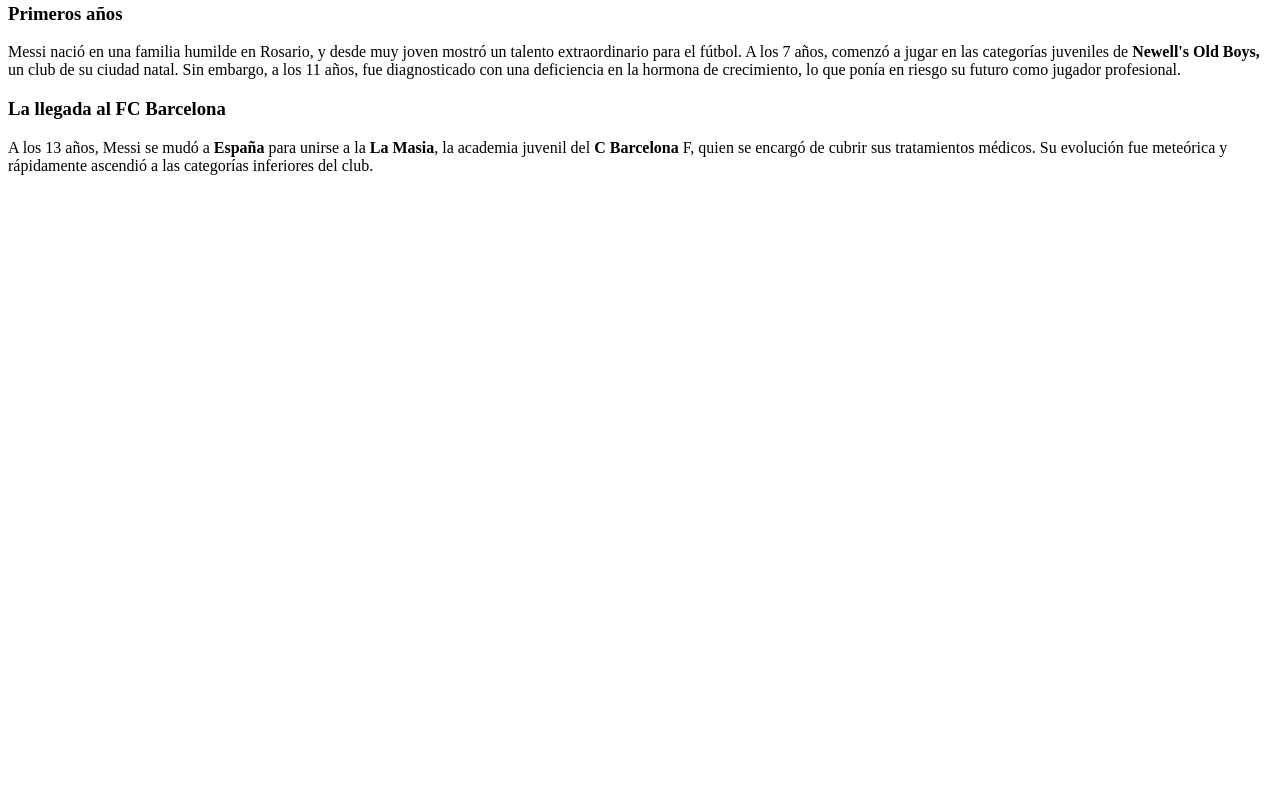
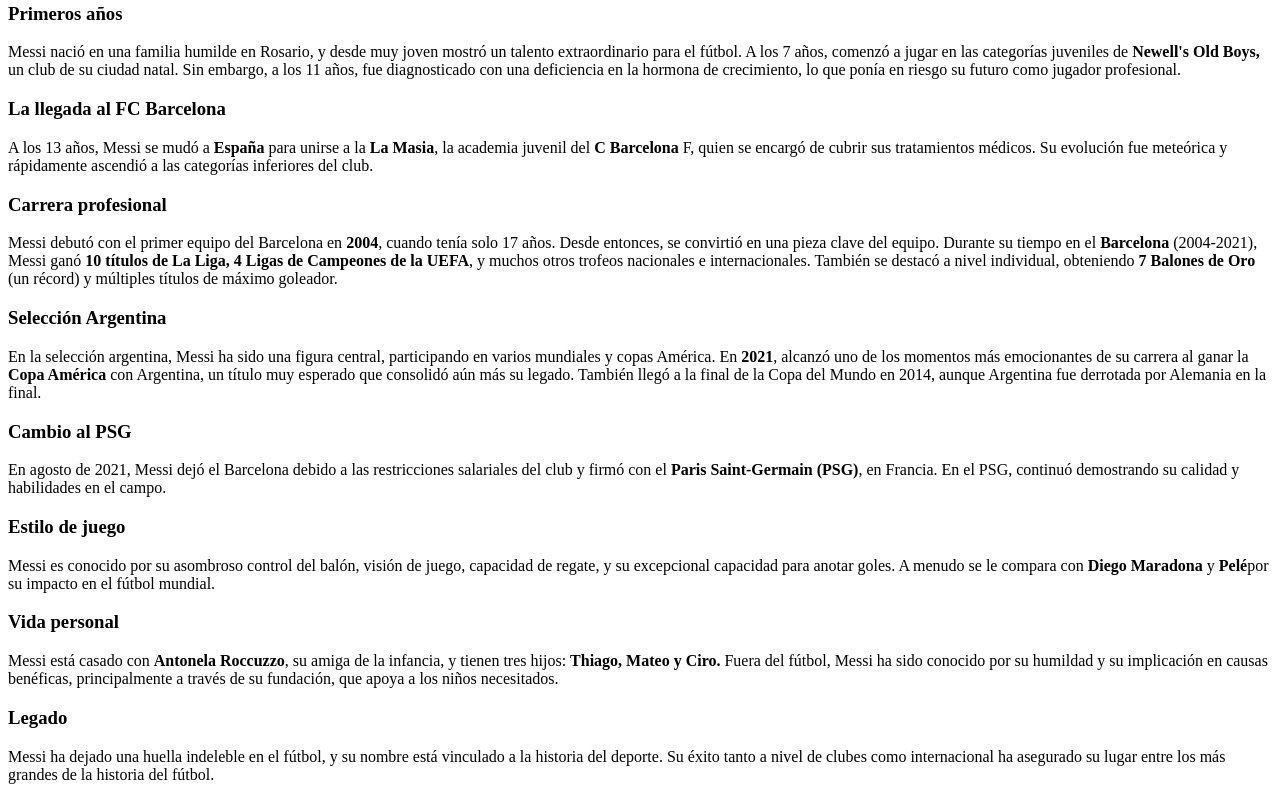
Before and after one commit to JonathanEmanuel/dw-maquetado25, a plain HTML site: page semana_02/index.html in a window 1280 px wide. Shown: the part 377-1177 px from the top of the page. Before the commit the page ends 800 px from the top, so only its background shows below. Drawn offline with Linux system fonts and the light colour scheme.

Commit message:
Semana 02 - Etiquetas para textos e imágenes

```diff
--- a/semana_02/index.html
+++ b/semana_02/index.html
@@ -20,5 +20,35 @@
     <p>
         A los 13 años, Messi se mudó a <strong>España</strong>  para unirse a la <strong>La Masia</strong>, la academia juvenil del <strong>C Barcelona</strong> F, quien se encargó de cubrir sus tratamientos médicos. Su evolución fue meteórica y rápidamente ascendió a las categorías inferiores del club.
     </p>
+
+    <h3>Carrera profesional</h3>
+    <p>
+        Messi debutó con el primer equipo del Barcelona en <strong>2004</strong>, cuando tenía solo 17 años. Desde entonces, se convirtió en una pieza clave del equipo. Durante su tiempo en el <strong>Barcelona</strong>  (2004-2021), Messi ganó <strong>10 títulos de La Liga, 4 Ligas de Campeones de la UEFA</strong>, y muchos otros trofeos nacionales e internacionales. También se destacó a nivel individual, obteniendo <strong>7 Balones de Oro </strong> (un récord) y múltiples títulos de máximo goleador.
+    </p>
+
+    <h3>Selección Argentina</h3>
+    <p>
+        En la selección argentina, Messi ha sido una figura central, participando en varios mundiales y copas América. En <strong>2021</strong>, alcanzó uno de los momentos más emocionantes de su carrera al ganar la <strong>Copa América</strong>  con Argentina, un título muy esperado que consolidó aún más su legado. También llegó a la final de la Copa del Mundo en 2014, aunque Argentina fue derrotada por Alemania en la final.
+    </p>
+
+    <h3>Cambio al PSG</h3>
+    <p>
+        En agosto de 2021, Messi dejó el Barcelona debido a las restricciones salariales del club y firmó con el <strong>Paris Saint-Germain (PSG)</strong>, en Francia. En el PSG, continuó demostrando su calidad y habilidades en el campo.
+    </p>
+
+    <h3>Estilo de juego</h3>
+    <p>
+        Messi es conocido por su asombroso control del balón, visión de juego, capacidad de regate, y su excepcional capacidad para anotar goles. A menudo se le compara con <strong>Diego Maradona</strong> y <strong>Pelé</strong>por su impacto en el fútbol mundial.
+    </p>
+
+    <h3>Vida personal</h3>
+    <p>
+        Messi está casado con <strong>Antonela Roccuzzo</strong>, su amiga de la infancia, y tienen tres hijos: <strong>Thiago, Mateo y Ciro.</strong> Fuera del fútbol, Messi ha sido conocido por su humildad y su implicación en causas benéficas, principalmente a través de su fundación, que apoya a los niños necesitados.
+    </p>
+
+    <h3>Legado</h3>
+    <p>
+        Messi ha dejado una huella indeleble en el fútbol, y su nombre está vinculado a la historia del deporte. Su éxito tanto a nivel de clubes como internacional ha asegurado su lugar entre los más grandes de la historia del fútbol.
+    </p>
 </body>
 </html>
```
Also changed, not shown: 1 other file.
